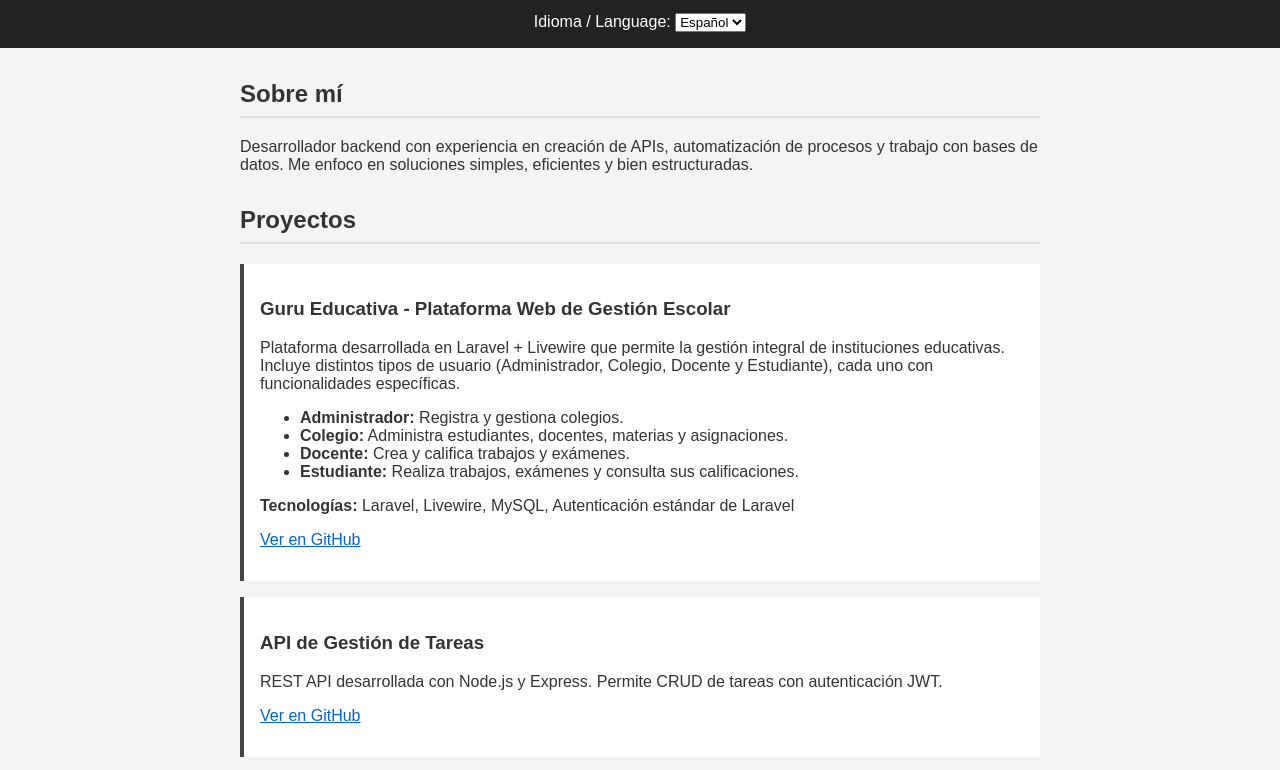
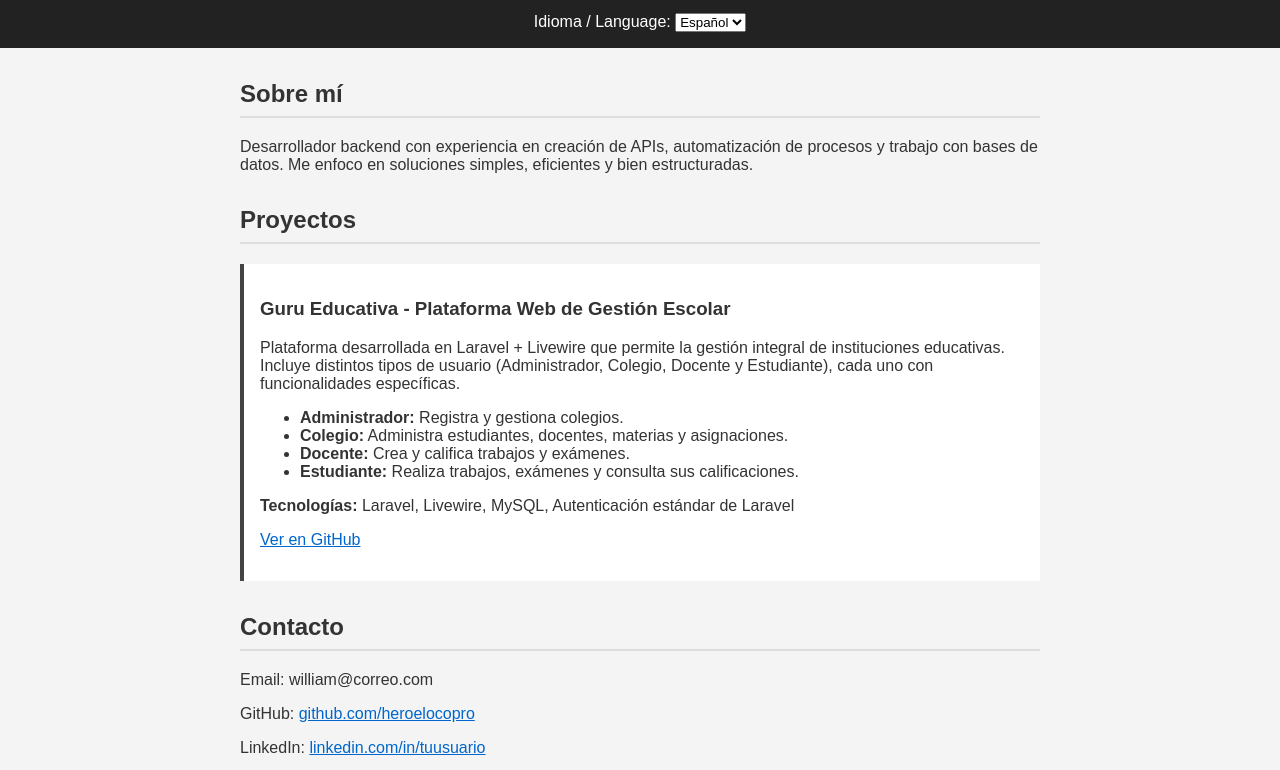
Before and after one commit to heroelocopro/Portfolio, a plain HTML site: page index.html in a window 1280 px wide. Shown: the part 117-887 px from the top of the page. Drawn offline with Linux system fonts and the light colour scheme.

Commit message:
2.0:comments

```diff
--- a/index.html
+++ b/index.html
@@ -121,7 +121,7 @@
           </p>
         </div>
 
-        <div class="proyecto">
+        <!-- <div class="proyecto">
           <h3>API de Gestión de Tareas</h3>
           <p id="api-tareas">
             REST API desarrollada con Node.js y Express. Permite CRUD de tareas
@@ -149,7 +149,7 @@
               >Ver en GitHub</a
             >
           </p>
-        </div>
+        </div> -->
       </section>
 
       <section>
```
